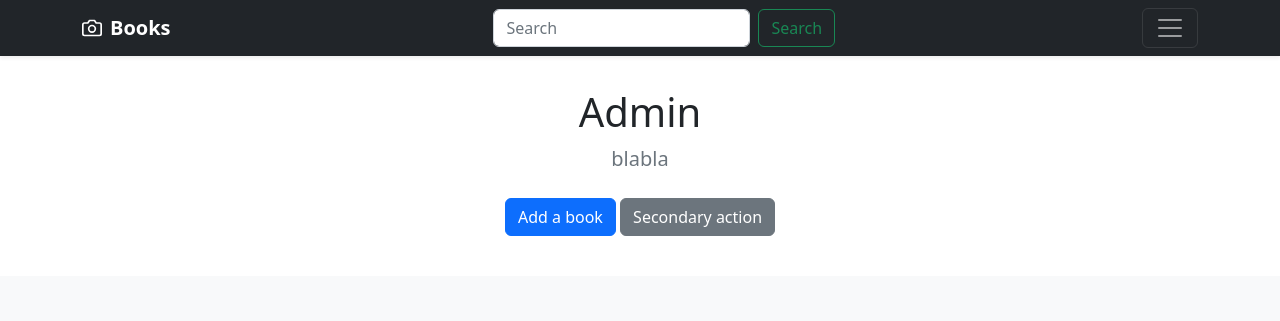
After one commit to adigabai/Books-Library, a Flask app: page /admin/home in a window 1280 px wide. The commit adds this page. Shown: the top 321 px of the page. Run offline with Flask 2, Linux system fonts and the light colour scheme; data comes from the database, SQL or seed files in the repository; both versions use the stored data as it was after the commit; some libraries are stand-ins or nearby versions.

Commit message:
admin user

```diff
--- a/App/Data/data.py
+++ b/App/Data/data.py
@@ -63,6 +63,21 @@ def search_by_book_name(book_name):
     return results
 
 
+def del_book(rowid):
+
+    print("book DELETED")
+
+    # Connect
+    con = sqlite3.connect(books_DB_path)
+    cur = con.cursor()
+
+    # delete a book
+    cur.execute(f'DELETE from Books WHERE rowid={rowid}')
+    con.commit()
+
+    # close
+    con.close()
+
 
 
 
--- a/App/app.py
+++ b/App/app.py
@@ -1,10 +1,12 @@
 
 from flask import Flask, render_template, request, redirect
 from App.Data.data import get_data_from_db, get_row, add_book_to_data, search_by_book_name
+from App.app_admin import bp
 
 
 
 app = Flask(__name__)
+app.register_blueprint(bp)
 
 
 @app.route("/")
@@ -21,19 +23,9 @@ def book():
     return render_template('book.html', data= book)
 
 
-@app.route("/addbook")
-def add_book():
-    return render_template("add_book_form.html")
-
-
-@app.route("/addbookin_db", methods=['POST'])
-def add_book_in_db():
-    book = request.form.get('bookname')
-    price = request.form.get('price')
-    picture = request.form.get('picture')
-    print(f"{book},{price},{picture}")
-    add_book_to_data(book=book, price=price, picture=picture)
-    return redirect('/?massage=book added')
+@app.route('/admin-login')
+def admin_login():
+    return render_template('admin_login_form.html')
 
 
 @app.route('/search')
--- /dev/null
+++ b/App/app_admin.py
@@ -0,0 +1,48 @@
+from flask import Flask, render_template, request, redirect, Blueprint
+from App.Data.data import add_book_to_data, del_book, get_data_from_db
+
+bp = Blueprint('admin', __name__, url_prefix='/admin')
+
+
+# LOGIN
+@bp.route('/checklogin', methods=['POST'])
+def admin_login():
+    user_name = "Amit"
+    password = "ADMiNLOGiN"
+
+    u = request.form.get('username')
+    p = request.form.get('password')
+
+    if user_name == u and password == p:
+        return redirect('/admin/home')
+    else:
+        return "bad pass/user"
+
+
+@bp.route('/home')
+def home_admin():
+    books = get_data_from_db()
+    return render_template('home_admin.html', data= books)
+
+# add book
+@bp.route("/addbook")
+def add_book():
+    return render_template("add_book_form.html")
+
+
+@bp.route('/add_a_book', methods=['POST'])
+def add_book_in_db():
+    book = request.form.get('bookname')
+    price = request.form.get('price')
+    picture = request.form.get('picture')
+    print(f"{book},{price},{picture}")
+    add_book_to_data(book=book, price=price, picture=picture)
+    return redirect('/admin/home')
+
+
+# delete book
+@bp.route('/delete_a_book')
+def delete_book_from_db():
+    rowid = request.args.get('id')
+    del_book(rowid= rowid)
+    return redirect('/admin/home')
--- a/App/templates/base.html
+++ b/App/templates/base.html
@@ -78,11 +78,7 @@
         <div class="col-sm-4 offset-md-1 py-1">
           <h4 class="text-white">Menu</h4>
           <ul  class="list-unstyled" style="text-align: left;">
-            <a href="/addbook"><button type="button" class="btn btn-sm btn-outline-secondary" style="margin-bottom: 8px;">Add a book</button></a>
-            <form class="d-flex" role="search" action="/search">
-              <input name="search" class="form-control me-2" type="search" placeholder="Search" aria-label="Search">
-              <button class="btn btn-outline-success" type="submit">Search</button>
-            </form>
+            <a href="/admin-login"><button type="button" class="btn btn-sm btn-outline-secondary" style="margin-bottom: 8px;">admin</button></a>
           </ul>
         </div>
       </div>
@@ -92,8 +88,12 @@
     <div class="container">
       <a href="/" class="navbar-brand d-flex align-items-center">
         <svg xmlns="http://www.w3.org/2000/svg" width="20" height="20" fill="none" stroke="currentColor" stroke-linecap="round" stroke-linejoin="round" stroke-width="2" aria-hidden="true" class="me-2" viewBox="0 0 24 24"><path d="M23 19a2 2 0 0 1-2 2H3a2 2 0 0 1-2-2V8a2 2 0 0 1 2-2h4l2-3h6l2 3h4a2 2 0 0 1 2 2z"/><circle cx="12" cy="13" r="4"/></svg>
-        <strong>Books</strong>
+        <strong>Books </strong>
       </a>
+      <form class="d-flex" role="search" action="/search">
+        <input name="search" class="form-control me-2" type="search" placeholder="Search" aria-label="Search">
+        <button class="btn btn-outline-success" type="submit">Search</button>
+      </form>
       <button class="navbar-toggler" type="button" data-bs-toggle="collapse" data-bs-target="#navbarHeader" aria-controls="navbarHeader" aria-expanded="false" aria-label="Toggle navigation">
         <span class="navbar-toggler-icon"></span>
 <!--  -->
@@ -111,7 +111,7 @@
 <footer class="text-muted py-5">
   <div class="container">
     <p class="float-end mb-1">
-      <a href="#">Back to top</a>
+      <a href="#"><button type="button" class="btn btn-sm btn-outline-secondary" style="margin-bottom: 8px;">Back to top</button></a>
     </p>
   </div>
 </footer>
--- /dev/null
+++ b/App/templates/home_admin.html
@@ -0,0 +1,52 @@
+{% extends "base.html" %}
+{% block main %}
+<main>
+    <section class="py-3 text-center container">
+        <div class="row py-lg-3">
+            <div class="col-lg-6 col-md-8 mx-auto">
+                <h1 class="fw-light" style="font:bolder">Admin</h1>
+                <p class="lead text-muted">blabla</p>
+                <div>
+                    <a href="/admin/addbook" class="btn btn-primary my-2">Add a book</a>
+                    <a href="#" class="btn btn-secondary my-2">Secondary action</a>
+                </div>
+            </div>
+        </div>
+    </section>
+
+
+    <div class="album py-5 bg-light">
+        <div class="container">
+            <div class="row row-cols-1 row-cols-sm-2 row-cols-md-4 g-3">
+                {% for d in data %}
+                <div class="col">
+                    <div class="card shadow-sm" style="flex: auto;border-bottom-width: 0px;border-left-width: 0px;border-top-width: 0px;border-right-width: 0px; width: 240px;">
+
+                        <svg class="bd-placeholder-img card-img-top" width="100%" height="0"
+                            xmlns="http://www.w3.org/2000/svg" role="img" aria-label="Placeholder: Thumbnail"
+                            preserveAspectRatio="xMidYMid slice" focusable="false">
+                            <img src="{{d[2]}}" alt="" title="{{d[0]}}" width="240px" height="330px" >
+                        </svg>
+
+                        <div class="card-body">
+                            <p class="card-text">{{d[0]}}</p>
+                            <div class="d-flex justify-content-between align-items-center">
+                                <div class="btn-group">
+                                    <a href="/book?id={{ d[3] }}" class="btn btn-sm btn-outline-secondary">View</a>
+                                    <a href="/admin/delete_a_book?id={{ d[3] }}" class="btn btn-danger">Delete</a>
+                                </div>
+                                <small class="text-muted">{{d[1]}} ILS</small>
+                            </div>
+                        </div>
+                    </div>
+                </div>
+                {% endfor %}
+            </div>
+        </div>
+
+    </div>
+    </div>
+    </div>
+
+</main>
+{% endblock %}
```
Also changed, not shown: App/templates/add_book_form.html (+67 -1 lines), App/templates/admin_login_form.html (added, +39 -0 lines), App/Data/Books_DB.db, 1 other file.
